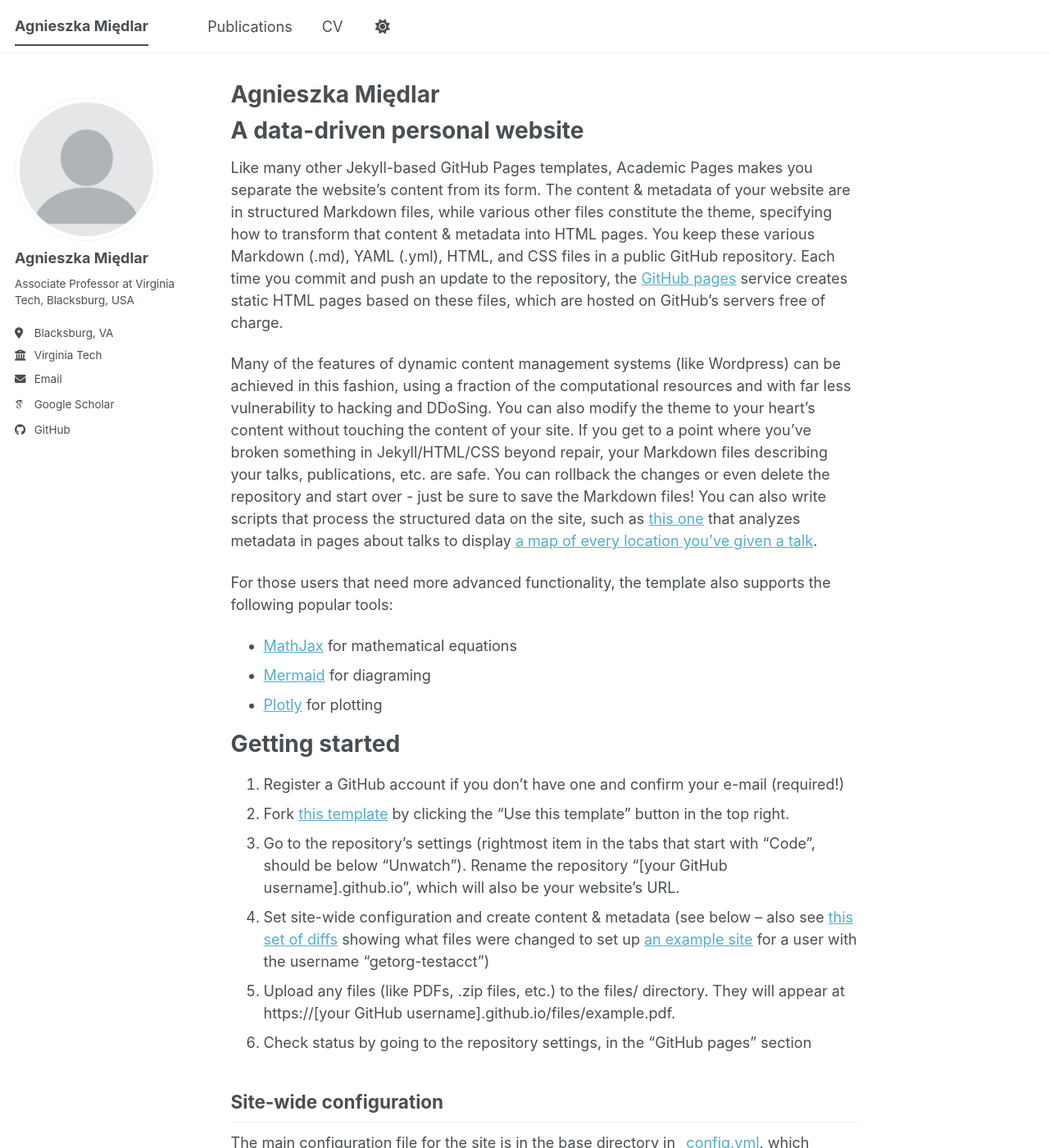
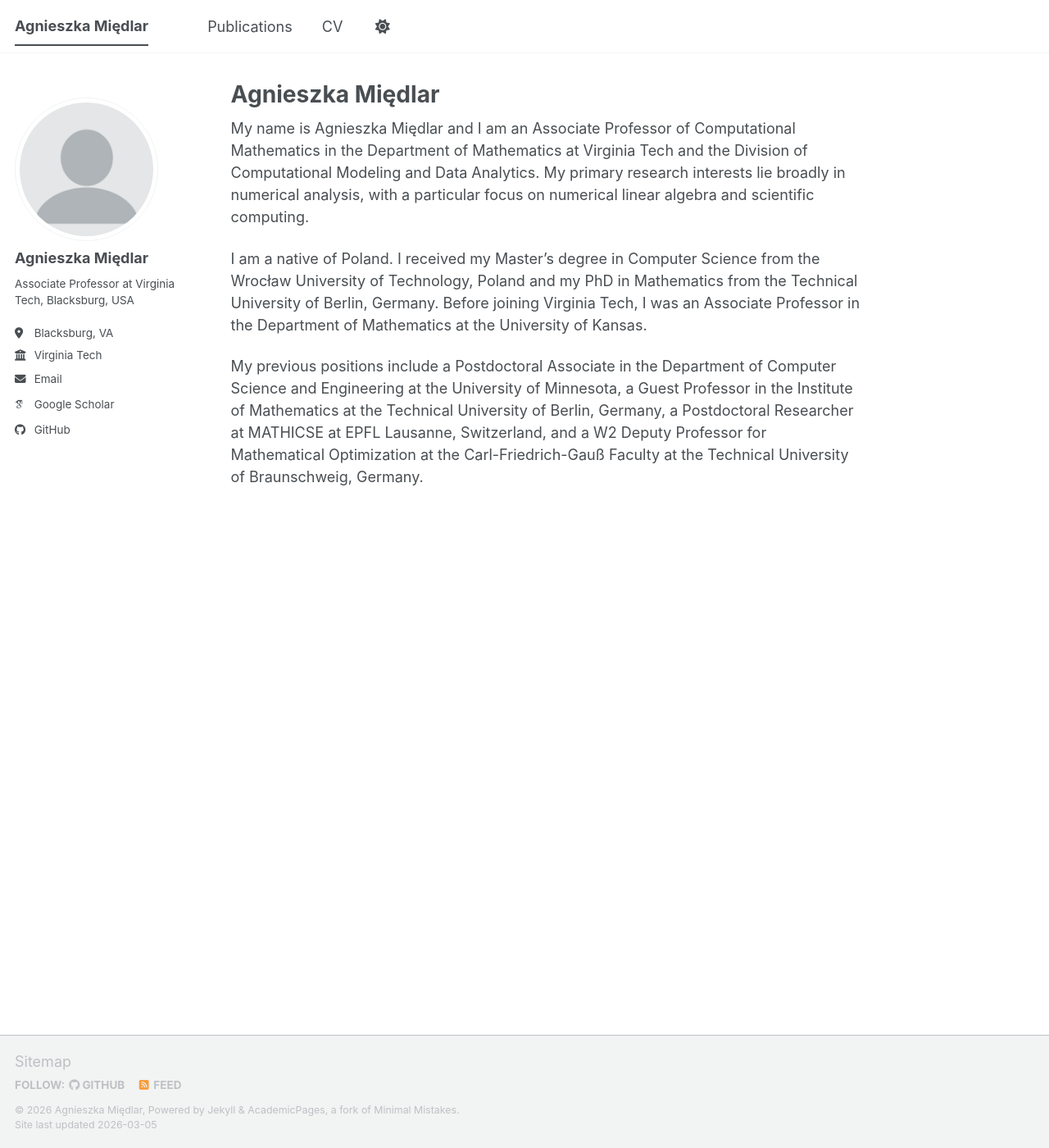
Before and after one commit to amiedlar/amiedlar.github.io, a Jekyll site: the page built from _pages/about.md, in a window 1280 px wide and 1400 px high. Shown: the whole window at 82% size. Built offline with Jekyll 4.4.1, drawn with Linux system fonts in a browser that asks for light colours; some web fonts are replaced; a script bundle is joined from its source files by our own code; library files that are not in the unit come from our copies; some of the changed text lies outside the part shown.

Commit message:
Update about.md
Short Bio

```diff
--- a/_pages/about.md
+++ b/_pages/about.md
@@ -7,46 +7,8 @@ redirect_from:
   - /about.html
 ---
 
-A data-driven personal website
-======
-Like many other Jekyll-based GitHub Pages templates, Academic Pages makes you separate the website's content from its form. The content & metadata of your website are in structured Markdown files, while various other files constitute the theme, specifying how to transform that content & metadata into HTML pages. You keep these various Markdown (.md), YAML (.yml), HTML, and CSS files in a public GitHub repository. Each time you commit and push an update to the repository, the [GitHub pages](https://pages.github.com/) service creates static HTML pages based on these files, which are hosted on GitHub's servers free of charge.
+My name is Agnieszka Międlar and I am an Associate Professor of Computational Mathematics in the Department of Mathematics at Virginia Tech and the Division of Computational Modeling and Data Analytics. My primary research interests lie broadly in numerical analysis, with a particular focus on numerical linear algebra and scientific computing.
 
-Many of the features of dynamic content management systems (like Wordpress) can be achieved in this fashion, using a fraction of the computational resources and with far less vulnerability to hacking and DDoSing. You can also modify the theme to your heart's content without touching the content of your site. If you get to a point where you've broken something in Jekyll/HTML/CSS beyond repair, your Markdown files describing your talks, publications, etc. are safe. You can rollback the changes or even delete the repository and start over - just be sure to save the Markdown files! You can also write scripts that process the structured data on the site, such as [this one](https://github.com/academicpages/academicpages.github.io/blob/master/talkmap.ipynb) that analyzes metadata in pages about talks to display [a map of every location you've given a talk](https://academicpages.github.io/talkmap.html).
+I am a native of Poland. I received my Master's degree in Computer Science from the Wrocław University of Technology, Poland and my PhD in Mathematics from the Technical University of Berlin, Germany. Before joining Virginia Tech, I was an Associate Professor in the Department of Mathematics at the University of Kansas.
 
-For those users that need more advanced functionality, the template also supports the following popular tools:
-- [MathJax](https://www.mathjax.org/) for mathematical equations
-- [Mermaid](https://mermaid.js.org/) for diagraming
-- [Plotly](https://plotly.com/javascript/) for plotting
-
-Getting started
-======
-1. Register a GitHub account if you don't have one and confirm your e-mail (required!)
-1. Fork [this template](https://github.com/academicpages/academicpages.github.io) by clicking the "Use this template" button in the top right.
-1. Go to the repository's settings (rightmost item in the tabs that start with "Code", should be below "Unwatch"). Rename the repository "[your GitHub username].github.io", which will also be your website's URL.
-1. Set site-wide configuration and create content & metadata (see below -- also see [this set of diffs](https://archive.is/3TPas) showing what files were changed to set up [an example site](https://getorg-testacct.github.io) for a user with the username "getorg-testacct")
-1. Upload any files (like PDFs, .zip files, etc.) to the files/ directory. They will appear at https://[your GitHub username].github.io/files/example.pdf.
-1. Check status by going to the repository settings, in the "GitHub pages" section
-
-Site-wide configuration
-------
-The main configuration file for the site is in the base directory in [_config.yml](https://github.com/academicpages/academicpages.github.io/blob/master/_config.yml), which defines the content in the sidebars and other site-wide features. You will need to replace the default variables with ones about yourself and your site's github repository. The configuration file for the top menu is in [_data/navigation.yml](https://github.com/academicpages/academicpages.github.io/blob/master/_data/navigation.yml). For example, if you don't have a portfolio or blog posts, you can remove those items from that navigation.yml file to remove them from the header.
-
-Create content & metadata
-------
-For site content, there is one Markdown file for each type of content, which are stored in directories like _publications, _talks, _posts, _teaching, or _pages. For example, each talk is a Markdown file in the [_talks directory](https://github.com/academicpages/academicpages.github.io/tree/master/_talks). At the top of each Markdown file is structured data in YAML about the talk, which the theme will parse to do lots of cool stuff. The same structured data about a talk is used to generate the list of talks on the [Talks page](https://academicpages.github.io/talks), each [individual page](https://academicpages.github.io/talks/2012-03-01-talk-1) for specific talks, the talks section for the [CV page](https://academicpages.github.io/cv), and the [map of places you've given a talk](https://academicpages.github.io/talkmap.html) (if you run this [python file](https://github.com/academicpages/academicpages.github.io/blob/master/talkmap.py) or [Jupyter notebook](https://github.com/academicpages/academicpages.github.io/blob/master/talkmap.ipynb), which creates the HTML for the map based on the contents of the _talks directory).
-
-**Markdown generator**
-
-The repository includes [a set of Jupyter notebooks](https://github.com/academicpages/academicpages.github.io/tree/master/markdown_generator
-) that converts a CSV containing structured data about talks or presentations into individual Markdown files that will be properly formatted for the Academic Pages template. The sample CSVs in that directory are the ones I used to create my own personal website at stuartgeiger.com. My usual workflow is that I keep a spreadsheet of my publications and talks, then run the code in these notebooks to generate the Markdown files, then commit and push them to the GitHub repository.
-
-How to edit your site's GitHub repository
-------
-Many people use a git client to create files on their local computer and then push them to GitHub's servers. If you are not familiar with git, you can directly edit these configuration and Markdown files directly in the github.com interface. Navigate to a file (like [this one](https://github.com/academicpages/academicpages.github.io/blob/master/_talks/2012-03-01-talk-1.md) and click the pencil icon in the top right of the content preview (to the right of the "Raw | Blame | History" buttons). You can delete a file by clicking the trashcan icon to the right of the pencil icon. You can also create new files or upload files by navigating to a directory and clicking the "Create new file" or "Upload files" buttons.
-
-Example: editing a Markdown file for a talk
-![Editing a Markdown file for a talk](/images/editing-talk.png)
-
-For more info
-------
-More info about configuring Academic Pages can be found in [the guide](https://academicpages.github.io/markdown/), the [growing wiki](https://github.com/academicpages/academicpages.github.io/wiki), and you can always [ask a question on GitHub](https://github.com/academicpages/academicpages.github.io/discussions). The [guides for the Minimal Mistakes theme](https://mmistakes.github.io/minimal-mistakes/docs/configuration/) (which this theme was forked from) might also be helpful.
+My previous positions include a Postdoctoral Associate in the Department of Computer Science and Engineering at the University of Minnesota, a Guest Professor in the Institute of Mathematics at the Technical University of Berlin, Germany, a Postdoctoral Researcher at MATHICSE at EPFL Lausanne, Switzerland, and a W2 Deputy Professor for Mathematical Optimization at the Carl-Friedrich-Gauß Faculty at the Technical University of Braunschweig, Germany.
```
